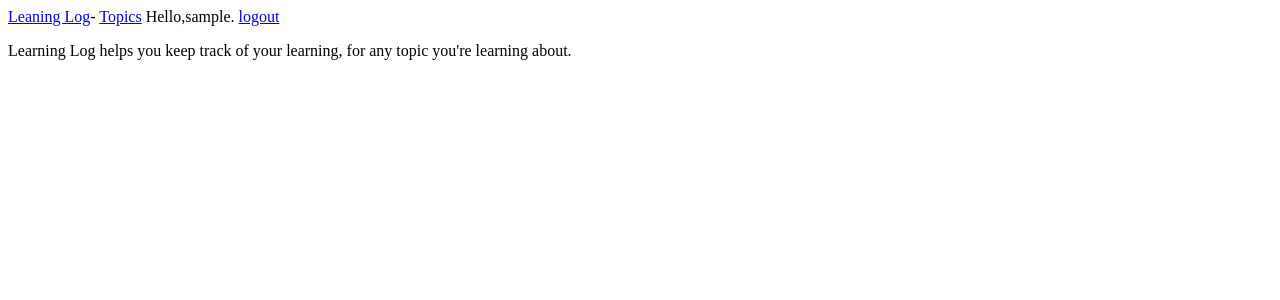
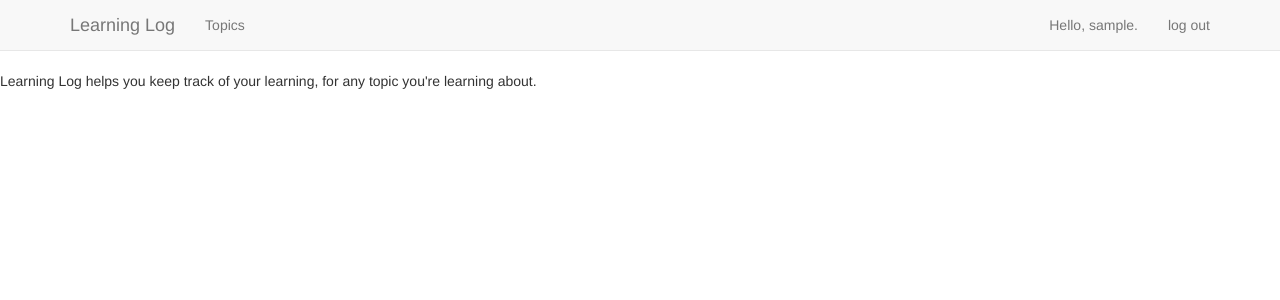
Before and after one commit to lizhsen/Django, a Django app: page / in a window 1280 px wide. Shown: the top 300 px of the page. Run offline with Django 3.2, Linux system fonts and the light colour scheme; the visitor is signed in with stand-in values (Sample User, id 1); some libraries are stand-ins or nearby versions.

Commit message:
modify the base.html

```diff
--- a/learning_logs/settings.py
+++ b/learning_logs/settings.py
@@ -39,6 +39,7 @@ INSTALLED_APPS = (
     'django.contrib.staticfiles',
     'learning_logss',
     'users',
+    'bootstrap3',
 )
 
 MIDDLEWARE = [
@@ -129,3 +130,7 @@ STATIC_URL = '/static/'
 
 
 LOGIN_URL = '/users/login/'
+
+BOOTSTRAP3 = {
+    'include_jquery': True,
+}
--- a/learning_logss/templates/learning_logss/base.html
+++ b/learning_logss/templates/learning_logss/base.html
@@ -1,16 +1,50 @@
+{% load bootstrap3 %}
+<!DOCTYPE html>
+<html lang="en">
+<head>
+    <meta charset="UTF-8">
+    <meta http-equiv="X-UA-Compatible" content="IE=edge">
+    <meta name="Viewport" content="width=device-width, initial-scale=1">
+    <title>Learning Log</title>
+    {% bootstrap_css %}
+    {% bootstrap_javascript %}
+</head>
+<body>
+    <!-- Static navbar -->
+    <nav class="navbar navbar-default navbar-static-top">
+        <div class="container">
+            <div class="navbar-header">
+                <button type="button" class="navbar-toggle collapsed"
+                        data-toggle="collapse" data-target="#navbar"
+                        aria-expanded="false" aria-controls="navbar">
+                </button>
+                <a class="navbar-brand" href="{% url 'learning_logss:index'%}">
+                    Learning Log
+                </a>
+            </div>
 
-<p>
-    <a href="{% url 'learning_logss:index' %}">Leaning Log</a>-
-    <a href="{% url 'learning_logss:topics'%}">Topics</a>
-    {% if user.is_authenticated %}
+            <div id="navbar" class="navbar-collapse collapse">
+                <ul class="nav navbar-nav">
+                    <li><a href="{% url 'learning_logss:topics' %}">Topics</a> </li>
+                </ul>
+                <ul class="nav navbar-nav navbar-right">
+                    {% if user.is_authenticated %}
+                        <li><a>Hello, {{ user.username }}.</a></li>
+                        <li><a href="{% url 'users:logout' %}">log out</a> </li>
+                    {% else %}
+                        <li><a href="{% url 'users:register' %}">register</a> </li>
+                        <li><a href="{% url 'users:login' %}">log in</a> </li>
+                    {% endif %}
+                </ul>
+            </div><!--/.nav-collapse -->
+        </div>
+    </nav>
 
-    Hello,{{ user.username }}.
-        <a href="{% url 'users:logout' %}">logout</a>
-    {% else %}
-        <a href="{% url 'users:register' %}">Register</a>
-        <a href="{% url 'users:login' %}">log in</a>
-
-    {% endif %}
-
-</p>
-{% block content %} {% endblock content %}
+    <div class="container">
+        {% block header %}{% endblock header %}
+    </div>
+    <div>
+        {% block content %}{% endblock content %}
+    </div><!--/container -->
+</body>
+</html>
```
